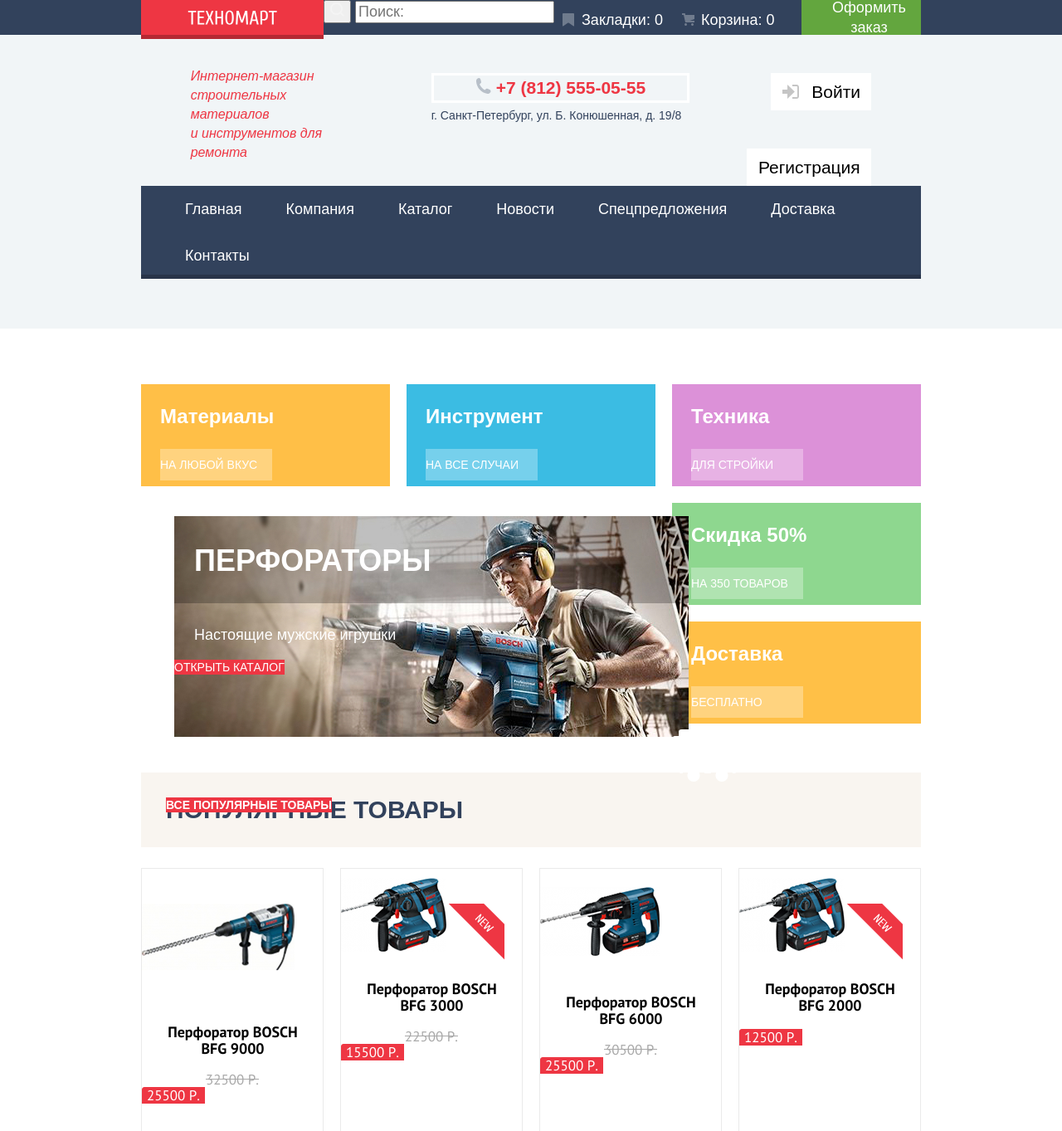
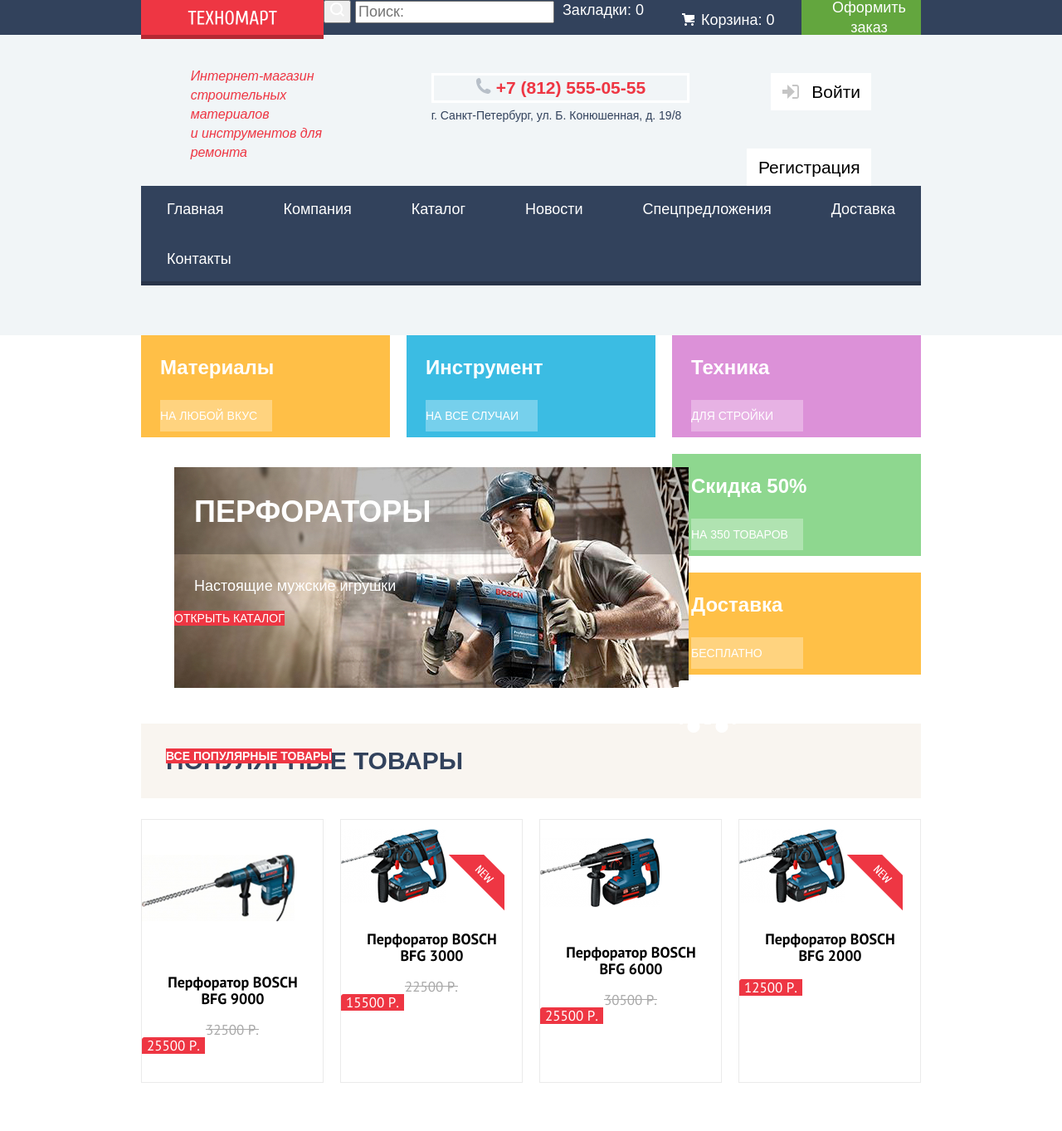
Before and after one commit to Miksyu/Website-Development-for-a-Construction-Equipment-Store, a web app: file index.html in a window 1280 px wide. Shown: the top 1363 px of the page at 83% size. Run offline with its HTML, style and script files only (its server is not run), Linux system fonts and the light colour scheme; some libraries are stand-ins or nearby versions; some web fonts are replaced.

Commit message:
Сетка на флексах для главной страницы

```diff
--- a/css/style.css
+++ b/css/style.css
@@ -37,6 +37,8 @@
     --blue: #F2F6F8;
     --yellow-background:#F7F3EC;
     --light-grey: #EAEAEA;
+    /*social*/
+    --blue-social:rgba(33, 42, 58, 1);
 }
 
 body{
@@ -235,34 +238,30 @@ img{
 
 }
 .site-nav{
-    width:60px;
+    width: 940px;
+    min-height: 60px;
     display: flex;
     flex-wrap: wrap;
     list-style: none;
     margin: 0;
     padding: 0;
-    width: 940px;
-    margin: 0 auto;
-    padding: 0 auto;
     background-color: var(--dark-blue);
     box-shadow: inset 0px -5px 0px var(--black);
     margin-bottom: 60px;
+    justify-content: space-between;
+}
+.site-nav a{
+    display: block;
+    padding: 16px 31px 20px 31px;
+    margin:0 auto;
 }
 .main-nav-item{
     font-size: 18px;
     line-height: 24px;
-    margin-right:56px;
-    margin-bottom:20px;
     align-self: center;
     flex-grow: 0;
-    margin: 16px 0px;
 }
-.main-nav-item:nth-child(1n) {
-    margin-left: 53px;
-}
-.main-nav-item:nth-child(7n) {
-    margin-right: 53px;
-}
+
 /* User navigation */
 .site-nav a{
     color: var(--basic-white);
@@ -275,8 +274,17 @@ img{
     background-color: var(--darkened-blue);
 }
                             /* MAIN */
-.visually-hidden{
-    visibility: hidden;
+.visually-hidden {
+    position: absolute;
+    width: 1px;
+    height: 1px;
+    margin: -1px;
+    border: 0;
+    padding: 0;
+    white-space: nowrap;
+    clip-path: inset(100%);
+    clip: rect(0 0 0 0);
+    overflow: hidden;
 }
 .container{
     width: 940px;
--- a/index.html
+++ b/index.html
@@ -18,12 +18,15 @@
     <form action="https://echo.htmlacademy.ru/courses" method="post">
 
       <button type="submit">
-        <img src="img/icon-search.svg" class="loupe" alt="Лупа">
+        <img src="img/icon-search (1).svg" class="loupe" alt="Лупа">
       </button>
       <input type="search" name="search" placeholder="Поиск:">
     </form>
-    <a href="#" class="bookmark-link"><img src="img/icon-bookmark.svg" class="icon-bookmark"> Закладки: 0</a>
-    <a href="#" class="cart-link"><img src="img/icon-cart.svg" class="icon-cart"> Корзина: 0</a>
+    <div class="user-nav">
+    <a href="#" class="bookmark-link"><!-- <img src="img/icon-bookmark (1).svg" class="icon-bookmark"> -->
+      Закладки: 0</a>
+    </div>
+    <a href="#" class="cart-link"><img src="img/icon-cart (1).svg" class="icon-cart"> Корзина: 0</a>
     <a href="#" class="order-link">Оформить заказ</a>
   </div>
 
@@ -330,17 +333,20 @@
       <ul class="footer-social-list">
         <li>
           <a class="social-button" href="#">
-            <img src="img/Вконтакте.png" width="44" height="44" class="pic-social-button">
+            <span class="visually-hidden">Вконтакте</span>
+            <img src="img/icon-vk.svg" width="26" height="15" class="pic-social-button">
           </a>
         </li>
         <li>
           <a class="social-button" href="#">
-            <img src="img/Фейсбук.png" width="44" height="44" class="pic-social-button">
+            <span class="visually-hidden">Фейсбук</span>
+            <img src="img/icon-fb.svg" width="12" height="22" class="pic-social-button">
           </a>
         </li>
         <li>
           <a class="social-button" href="#">
-            <img src="img/Инстаграм.png" width="44" height="44" class="pic-social-button">
+            <span class="visually-hidden">Инстаграм</span>
+            <img src="img/icon-insta.svg" width="21" height="21" class="pic-social-button">
           </a>
         </li>
       </ul>
```
Also changed, not shown: other parts of css/style.css (+24 -16 lines), img/icon-bookmark (1).svg (added), img/icon-cart (1).svg (added), img/icon-fb.svg (added), img/icon-insta.svg (added), img/icon-search (1).svg (added), img/icon-vk.svg (added).
